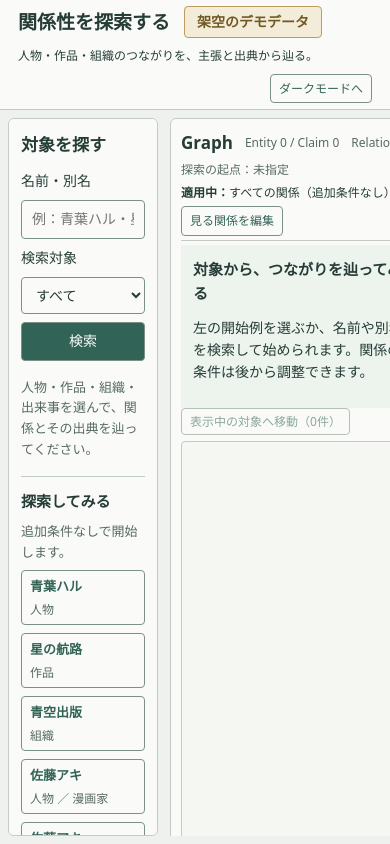
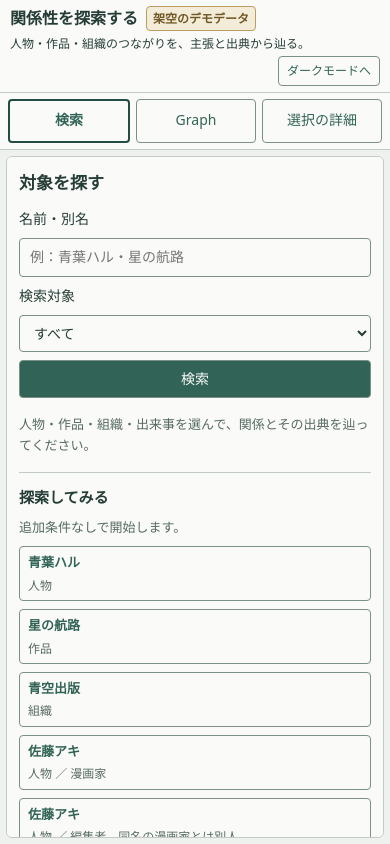
Before and after one commit to isinxnisi/graph-knowledge, a Next.js app: page / in a window 390 px wide. Built offline with nearby package versions, Linux system fonts and the light colour scheme.

Commit message:
狭い画面で検索・Graph・詳細を状態を保って切り替え可能にする

```diff
--- a/components/Explorer.module.css
+++ b/components/Explorer.module.css
@@ -217,3 +217,23 @@
 .claimGroup > h4 { padding-bottom: 5px; border-bottom: 1px solid var(--color-border); }
 .citation details { margin-top: 10px; }
 .citation summary { cursor: pointer; color: var(--color-accent); }
+
+.paneNavigation { display: none; }
+@media (max-width: 800px) {
+  .header { padding: 6px 10px; gap: 4px 8px; }
+  .header h1 { font-size: 16px; }
+  .header .demo { padding: 2px 6px; font-size: 12px; }
+  .header > p:last-of-type { width: 100%; line-height: 1.4; }
+  .paneNavigation { display: flex; gap: 6px; padding: 6px 8px; flex: 0 0 auto; background: var(--color-panel); border-bottom: 1px solid var(--color-border); }
+  .paneNavigation button { flex: 1; min-height: 44px; text-align: center; }
+  .columns, .wideDetails { grid-template-columns: minmax(0, 1fr); gap: 0; padding: 6px; overflow: hidden; }
+  /* Keep the mounted Canvas measurable while hidden, including during pending requests. */
+  .columns > * { grid-area: 1 / 1; visibility: hidden; pointer-events: none; }
+  .columns[data-active-pane="search"] > :first-child,
+  .columns[data-active-pane="graph"] > .centralScroll,
+  .columns[data-active-pane="detail"] > aside { visibility: visible; pointer-events: auto; }
+  .detailHeading > button { display: none; }
+  .canvas { height: clamp(320px, 52dvh, 520px); min-height: 320px; resize: none; }
+  .graphTools > span:first-of-type { display: none; }
+  .actions button, .graphTools button, .graphNavigator > button { min-height: 44px; }
+}
--- a/components/Explorer.tsx
+++ b/components/Explorer.tsx
@@ -1,4 +1,5 @@
 "use client";
+import { explorerPaneLabels } from "../lib/i18n/explorer-panes";
 import { entryLabels } from "../lib/i18n/exploration-entry";
 import { contributionLabels } from "../lib/i18n/contribution";
 
@@ -34,6 +35,18 @@ function GraphNotice({ message, transient }: { message: string; transient: boole
 export default function Explorer({ dataset = "demo" }: { dataset?: DatasetMode }) {
   const labels = datasetLabels(dataset);
   const entry = entryLabels();
+  const panes = explorerPaneLabels();
+  const [activePane, setActivePane] = useState<"search" | "graph" | "detail">("search");
+  const paneNavigation = useRef<HTMLElement>(null);
+  const previousPane = useRef(activePane);
+  useEffect(() => {
+    if (previousPane.current === activePane) return;
+    previousPane.current = activePane;
+    // CSS alone controls the breakpoint; desktop keeps its existing focus behavior.
+    if (paneNavigation.current?.getClientRects().length) {
+      document.getElementById(`explorer-${activePane}`)?.focus({ preventScroll: true });
+    }
+  }, [activePane]);
   const canvas = useRef<GraphCanvasHandle>(null);
   const [overview, setOverview] = useState<EntitySummary | null>(null);
   const [detailWide, setDetailWide] = useState(false);
@@ -42,7 +55,10 @@ export default function Explorer({ dataset = "demo" }: { dataset?: DatasetMode }
   const { graph, selection, previous, viewRestoration, switchRoot, restorePrevious, changePredicates, chooseRoot, inspectEntity, selectEntity, selectClaim, selectRelation, expand, close, toggleEntity } = useGraphExplorer();
   const restricted = graph.predicates !== null || (graph.contributionRoles ?? null) !== null || (graph.organizationPositions ?? null) !== null || (graph.eventRoles ?? null) !== null;
   const switchFrom = (entity: EntitySummary, mode: "broad" | "same") => {
-    switchRoot(entity, mode, canvas.current?.capture() ?? null); setOverview(null);
+    switchRoot(entity, mode, canvas.current?.capture() ?? null); setOverview(null); setActivePane("graph");
+  };
+  const startFrom = (entity: EntitySummary, broad = false) => {
+    chooseRoot(entity, broad); setActivePane("graph");
   };
   const relations = displayRelations(graph.claims);
   const selectedRelation = selection?.kind === "relation" ? relations[selection.id] : null;
@@ -67,9 +83,12 @@ export default function Explorer({ dataset = "demo" }: { dataset?: DatasetMode }
         }}><option value="brown">ブラウン</option><option value="blue">ブルー</option></select>
       </label>}
     </header>
-    <main className={`${styles.columns} ${detailWide ? styles.wideDetails : ""}`}>
-      <div className={styles.panel}><SearchPanel placeholder={labels.searchExample} onChoose={chooseRoot} /><StartExamples dataset={dataset} onChoose={(entity) => chooseRoot(entity, true)} /></div>
-      <div className={styles.centralScroll}>
+    <nav ref={paneNavigation} className={styles.paneNavigation} aria-label={panes.navigation}>
+      {(["search", "graph", "detail"] as const).map(pane => <button key={pane} aria-pressed={activePane === pane} aria-controls={`explorer-${pane}`} onClick={() => setActivePane(pane)}>{panes[pane]}</button>)}
+    </nav>
+    <main data-active-pane={activePane} className={`${styles.columns} ${detailWide ? styles.wideDetails : ""}`}>
+      <div id="explorer-search" role="group" tabIndex={-1} aria-label={panes.search} className={styles.panel}><SearchPanel placeholder={labels.searchExample} onChoose={startFrom} /><StartExamples dataset={dataset} onChoose={(entity) => startFrom(entity, true)} /></div>
+      <div id="explorer-graph" role="group" tabIndex={-1} aria-label={panes.graph} className={styles.centralScroll}>
       <section className={`${styles.panel} ${styles.graphPanel}`} aria-labelledby="graph-title">
         <div className={styles.graphHeader}>
           <div className={styles.graphHeading}><h2 id="graph-title">Graph</h2>
@@ -86,14 +105,14 @@ export default function Explorer({ dataset = "demo" }: { dataset?: DatasetMode }
           inspectEntity(id); canvas.current?.focusEntity(id);
         }} />
         {Object.values(graph.claims).some((claim) => claim.contribution?.roleId) && <p className={styles.muted}>{contributionLabels().partial}</p>}
-        <GraphCanvas ref={canvas} restoration={viewRestoration} interactionBlocked={!!overview} onEntityDoubleClick={(id) => { if (graph.nodes[id]) setOverview(graph.nodes[id]); }} graph={graph} selection={selection} onEntity={selectEntity} onRelation={selectRelation} onToggleEntity={toggleEntity} feedback={<>
+        <GraphCanvas ref={canvas} restoration={viewRestoration} interactionBlocked={!!overview} onEntityDoubleClick={(id) => { if (graph.nodes[id]) setOverview(graph.nodes[id]); }} graph={graph} selection={selection} onEntity={selectEntity} onRelation={(id) => { selectRelation(id); setActivePane("detail"); }} onToggleEntity={toggleEntity} feedback={<>
           <div className={`${styles.feedback} ${!graph.centerId ? styles.initialFeedback : ""}`} aria-live="polite"><p data-testid="selection-status">選択中：{selectionText}</p><p>{loading ? `Graphを取得中…（${loading}件）` : selectedEntity ? graph.expansions[selectedEntity.id]?.expanded ? "近傍は展開済みです。" : graph.expansions[selectedEntity.id]?.pages.length ? "展開は閉じています。クリックで取得済みの枝を復元します。" : "クリックで一段階展開します。" : "線ごとに同じ関係の主張をまとめて表示しています。"}</p></div>
           {graph.notice && <GraphNotice key={`${graph.generation}:${graph.clock}:${graph.notice}`} message={graph.notice} transient={graph.notice === "取得済みの枝を復元しました。" || graph.notice === overviewLabels().restored} />}
         </>} />
-        <RelationsList dataset={dataset} graph={graph} selection={selection} onEntity={selectEntity} onClaim={selectClaim} onExpand={(id) => void expand(id)} onClose={close} />
+        <RelationsList dataset={dataset} graph={graph} selection={selection} onEntity={selectEntity} onClaim={(id) => { selectClaim(id); setActivePane("detail"); }} onExpand={(id) => void expand(id)} onClose={close} />
       </section>
       </div>
-      <aside className={styles.panel} aria-labelledby="detail-title">
+      <aside id="explorer-detail" tabIndex={-1} className={styles.panel} aria-labelledby="detail-title">
         <div className={styles.detailHeading}><h2 id="detail-title">詳細</h2>{selection && <button aria-pressed={detailWide} onClick={() => setDetailWide(!detailWide)}>{detailWide ? entry.detailNormal : entry.detailWide}</button>}</div>
         {!selection && <p className={styles.muted}>{entry.detailHelp}</p>}
         {selectedEntity && <EntityDetails key={key} entity={selectedEntity} expansion={graph.expansions[selectedEntity.id]} onExpand={(more) => void expand(selectedEntity.id, more)} onClose={() => close(selectedEntity.id)} restricted={restricted} onOverview={() => setOverview(selectedEntity)} onSwitch={(mode) => switchFrom(selectedEntity, mode)} />}
--- a/lib/i18n/exploration-entry.ts
+++ b/lib/i18n/exploration-entry.ts
@@ -17,7 +17,7 @@ const ja = {
   none: "関係を表示しない", noRoles: "役割の選択なし・制作関与は表示しない",
   scope: "条件は探索全体に適用します。検索の候補は絞り込みません。",
   restart: "適用すると同じ起点から取得し直し、開閉状態をリセットします。キャンセルでは探索を変えません。",
-  initialTitle: "対象から、つながりを辿ってみる", initialHelp: "左の開始例を選ぶか、名前や別名を検索して始められます。関係の条件は後から調整できます。",
+  initialTitle: "対象から、つながりを辿ってみる", initialHelp: "検索欄の開始例を選ぶか、名前や別名を検索して始められます。関係の条件は後から調整できます。",
   selectedHelp: "対象をクリックして周囲を展開。線を選ぶと主張と出典を確認できます。",
   graphResize: "右下をドラッグして高さを調整",
   root: "探索の起点", rootEmpty: "未指定", detailWide: "詳細を広く読む", detailNormal: "詳細の幅を戻す",
--- /dev/null
+++ b/lib/i18n/explorer-panes.ts
@@ -0,0 +1,11 @@
+const ja = {
+  navigation: "探索画面の切り替え",
+  search: "検索",
+  graph: "Graph",
+  detail: "選択の詳細",
+};
+
+export function explorerPaneLabels(locale = "ja") {
+  const resources: Record<string, typeof ja> = { ja };
+  return resources[locale] ?? resources[locale.split("-")[0]] ?? ja;
+}
```
Also changed, not shown: 4 other files (tests, documents, lock files or other folders).
